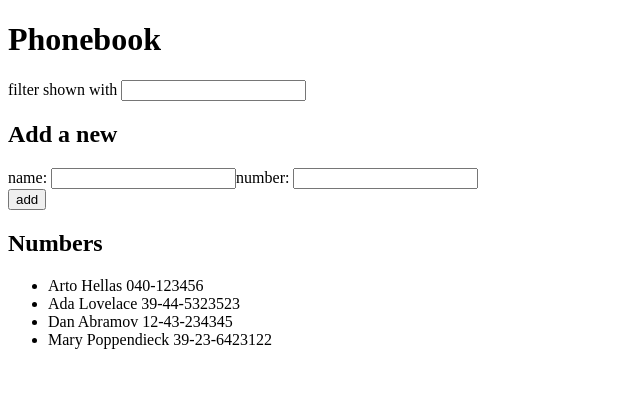
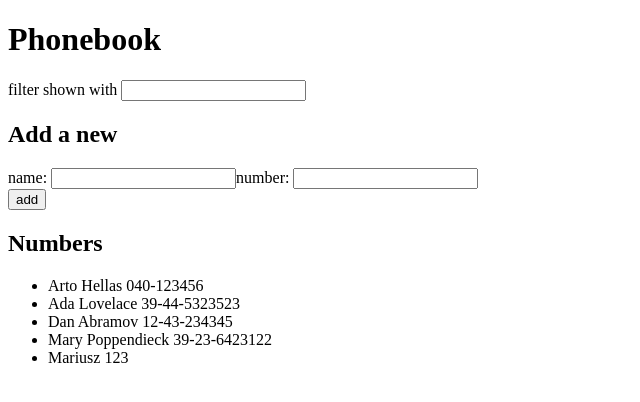
Before and after one commit to krzysztofdymicki/Full-Stack-Open-2021, a React (Create React App) app in the folder part2/phonebook/: page / in a window 1280 px wide. Shown: the top 402 px of the page, without its empty margins (0-640 px from the left). Built offline with nearby package versions, Linux system fonts and the light colour scheme; data requests are answered from the project's data file.

Commit message:
part2.15

```diff
--- a/part2/phonebook/db.json
+++ b/part2/phonebook/db.json
@@ -1,5 +1,5 @@
 {
-    "persons":[
+  "persons": [
     {
       "name": "Arto Hellas",
       "number": "040-123456",
@@ -19,6 +19,11 @@
       "name": "Mary Poppendieck",
       "number": "39-23-6423122",
       "id": 4
+    },
+    {
+      "name": "Mariusz",
+      "number": "123",
+      "id": 5
     }
   ]
 }
--- a/part2/phonebook/src/App.js
+++ b/part2/phonebook/src/App.js
@@ -30,7 +30,7 @@ const App = () => {
       number: newNumber
     }
     axios
-        .post('http://localhost:3001/persons')
+        .post('http://localhost:3001/persons', newObject)
         .then(response => setPersons(persons.concat(newObject)))
     setNewName('')}
     else window.alert(`${newName} already exists`)
@@ -45,7 +45,7 @@ const App = () => {
   }
 
   const handleFilterChange = (event) => {
-    setFilter(event.target.value)
+    setFilter(event.target.value.toLowerCase())
   }
 
   return (
```
Lines whose indentation alone changed are shown as unchanged.
